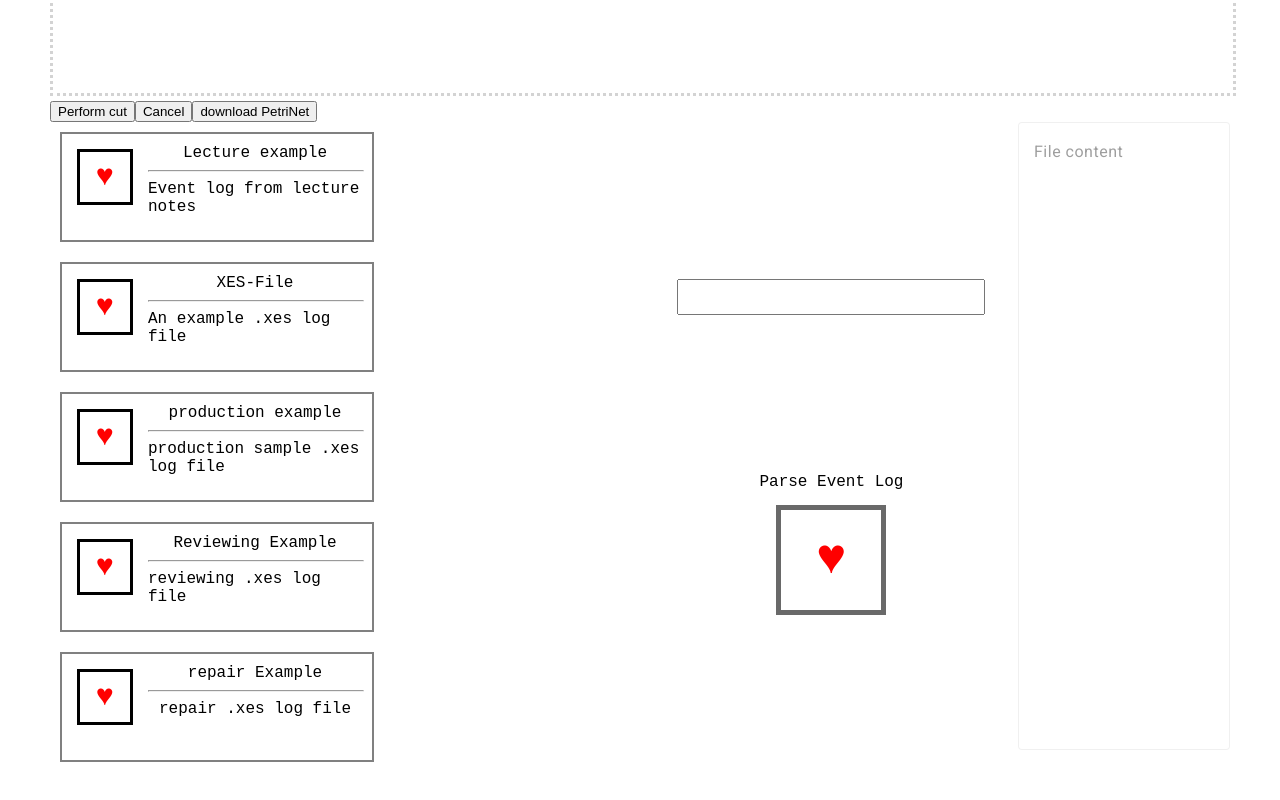
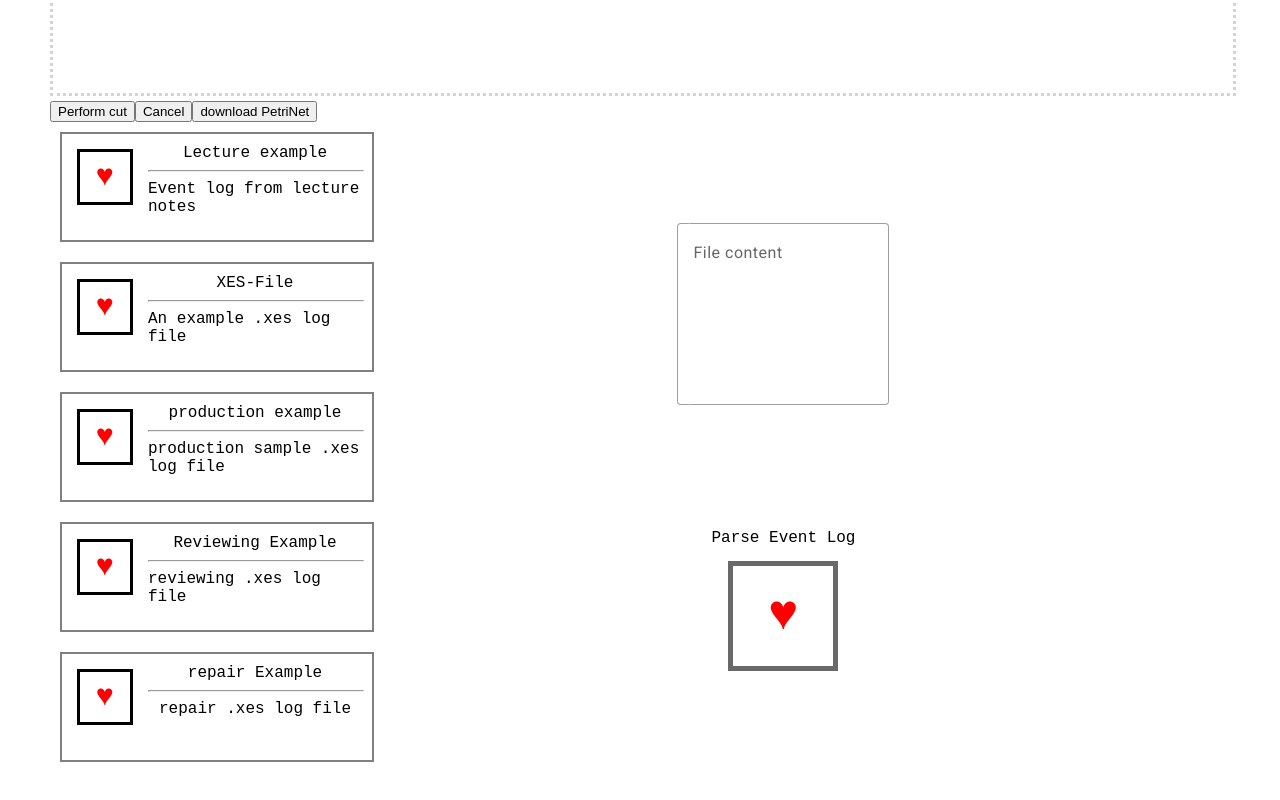
Before and after one commit to TilDans/Westen-FaPra-WiSe-24-25-ImproveLayout, an Angular app: page / in a window 1280 px wide. Shown: the part 980-1780 px from the top of the page. Built offline with nearby package versions, Linux system fonts and the light colour scheme; what xmlbuilder2 would draw is missing.

Commit message:
FPW-32: Change Input format

```diff
--- a/src/app/app.component.html
+++ b/src/app/app.component.html
@@ -30,12 +30,6 @@
 
         <div class="inputFeature">
             <app-event-log-input (eventLogChange)="parseEventLog($event)"></app-event-log-input>
-
-            <mat-form-field appearance="outline" class="textarea">
-                <mat-label>File content</mat-label>
-                <textarea matInput cdkTextareaAutosize cdkAutosizeMinRows="10" cdkAutosizeMaxRows="20"
-                    [formControl]="textareaFc"></textarea>
-            </mat-form-field>
         </div>
 
     </div>
--- a/src/app/components/event-log-input/event-log-input.component.html
+++ b/src/app/components/event-log-input/event-log-input.component.html
@@ -1,4 +1,8 @@
 <div class="main">
-    <input [(ngModel)]="inputEventLog">
+    <mat-form-field appearance="outline" class="textarea">
+        <mat-label>File content</mat-label>
+        <textarea matInput cdkTextareaAutosize cdkAutosizeMinRows="10" cdkAutosizeMaxRows="20"
+                  [(ngModel)]="inputEventLog"></textarea>
+    </mat-form-field>
     <app-example-button (click)="onButtonClicked()" title="Parse Event Log"></app-example-button>
 </div>
--- a/src/app/services/text-parser.service.ts
+++ b/src/app/services/text-parser.service.ts
@@ -14,7 +14,9 @@ export class TextParserService {
     parse(eventLog: string): EventLog {
         const sequences = eventLog.split('+');
         const traces = sequences.filter(element => element.length > 0).map(sequence => {
-            const events = sequence.split(',').map(eventName => new TraceEvent(eventName.trim()));
+            const events = sequence.split(' ')
+                .filter(el => el.length > 0)
+                .map(eventName => new TraceEvent(eventName.trim()));
             return new Trace(events);
         });
         return new EventLog(traces);
```
Also changed, not shown: src/app/components/event-log-input/event-log-input.component.ts (+8 -1 lines), src/app/services/inductive-miner/inductive-miner.service.ts (line endings or trailing spaces), 1 other file (tests, documents, lock files or other folders).
